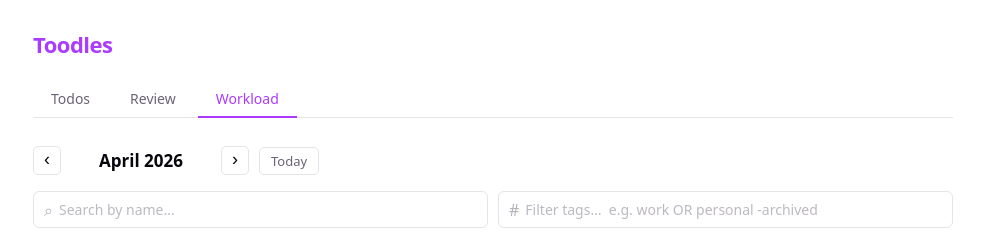
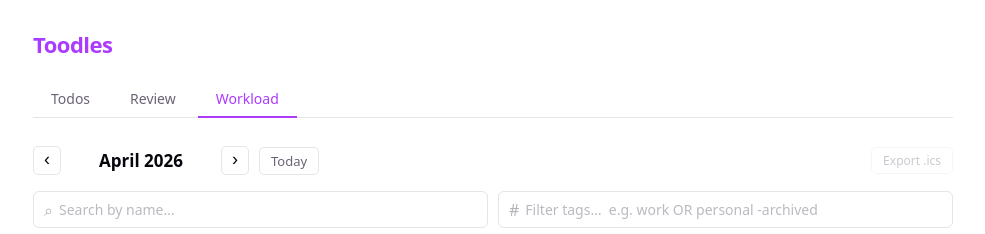
Before and after one commit to dennyabrain/toodles, a React (Vite) app: page / in a window 1280 px wide. Both pictures are taken after a click on the tab "Workload". Shown: the top 234 px of the page, without its empty margins (147-1132 px from the left). Built offline with nearby package versions, Linux system fonts and the light colour scheme.

Commit message:
feat: export .ics data

```diff
--- a/src/App.css
+++ b/src/App.css
@@ -668,6 +668,32 @@
   }
 }
 
+.cal-nav-spacer {
+  flex: 1;
+}
+
+.cal-export-btn {
+  background: none;
+  border: 1px solid var(--border);
+  border-radius: 5px;
+  cursor: pointer;
+  font-size: 12px;
+  font-family: var(--sans);
+  color: var(--text);
+  padding: 4px 11px;
+
+  &:hover:not(:disabled) {
+    background: var(--accent-bg);
+    border-color: var(--accent-border);
+    color: var(--accent);
+  }
+
+  &:disabled {
+    opacity: 0.35;
+    cursor: default;
+  }
+}
+
 .cal-filters {
   display: flex;
   gap: 10px;
--- a/src/components/WorkloadTab.jsx
+++ b/src/components/WorkloadTab.jsx
@@ -6,17 +6,17 @@ import { tagStyle, parseTagFilter } from '../utils/tags';
 const DAY_HEADERS = ['Mon', 'Tue', 'Wed', 'Thu', 'Fri', 'Sat', 'Sun'];
 const MAX_PER_DAY = 3;
 
-// Build 42-cell grid (6 weeks) starting from the Monday on/before the 1st.
+// ── Calendar helpers ─────────────────────────────────────────
+
 function getCalendarDays(year, month) {
   const firstDay = new Date(year, month, 1);
-  const startDow = firstDay.getDay(); // 0=Sun … 6=Sat
-  const startOffset = startDow === 0 ? 6 : startDow - 1; // steps back to Monday
+  const startDow = firstDay.getDay();
+  const startOffset = startDow === 0 ? 6 : startDow - 1;
   const todayStr = new Date().toDateString();
 
   return Array.from({ length: 42 }, (_, i) => {
     const d = new Date(year, month, 1 - startOffset + i);
     return {
-      date: d,
       dateStr: d.toDateString(),
       day: d.getDate(),
       isCurrentMonth: d.getMonth() === month,
@@ -29,14 +29,90 @@ function fmtTime(iso) {
   return new Date(iso).toLocaleTimeString([], { hour: 'numeric', minute: '2-digit' });
 }
 
-// ── Component ────────────────────────────────────────────────
+// ── ICS helpers ───────────────────────────────────────────────
+
+// "2026-04-04T14:30" or any ISO string → "20260404T103000Z" (UTC)
+function icsDate(iso) {
+  return new Date(iso)
+    .toISOString()
+    .replace(/[-:]/g, '')    // remove dashes and colons
+    .replace(/\.\d{3}/, ''); // remove milliseconds (keep trailing Z)
+}
+
+function escapeIcs(text) {
+  return String(text)
+    .replace(/\\/g, '\\\\')
+    .replace(/;/g, '\\;')
+    .replace(/,/g, '\\,')
+    .replace(/\n/g, '\\n');
+}
+
+// Returns duration in ms from a todo's estimate, defaulting to 1 hour.
+function estimateMs(estimate) {
+  if (!estimate) return 3_600_000;
+  const { value, unit } = estimate;
+  if (unit === 'minutes') return value * 60_000;
+  if (unit === 'hours')   return value * 3_600_000;
+  if (unit === 'days')    return value * 86_400_000;
+  return 3_600_000;
+}
+
+function buildIcs(monthTimeblocks, todosById, calName) {
+  const stamp = icsDate(new Date());
+
+  const events = monthTimeblocks.flatMap(tb => {
+    const todo = todosById.get(tb.todoId);
+    if (!todo) return [];
+
+    const startMs = new Date(tb.scheduledAt).getTime();
+    const endMs   = startMs + estimateMs(todo.estimate);
+
+    const descParts = [
+      todo.tags?.length  ? `Tags: ${todo.tags.join(', ')}` : '',
+      todo.deadline      ? `Deadline: ${new Date(todo.deadline).toLocaleString()}` : '',
+    ].filter(Boolean);
+
+    return [
+      'BEGIN:VEVENT',
+      `UID:toodles-${tb.id}@toodles`,
+      `DTSTAMP:${stamp}`,
+      `DTSTART:${icsDate(startMs)}`,
+      `DTEND:${icsDate(endMs)}`,
+      `SUMMARY:${escapeIcs(todo.title)}`,
+      ...(descParts.length ? [`DESCRIPTION:${escapeIcs(descParts.join('\n'))}`] : []),
+      'END:VEVENT',
+    ].join('\r\n');
+  });
+
+  return [
+    'BEGIN:VCALENDAR',
+    'VERSION:2.0',
+    'PRODID:-//Toodles//EN',
+    'CALSCALE:GREGORIAN',
+    `X-WR-CALNAME:${escapeIcs(calName)}`,
+    ...events,
+    'END:VCALENDAR',
+  ].join('\r\n');
+}
+
+function downloadFile(content, filename) {
+  const blob = new Blob([content], { type: 'text/calendar;charset=utf-8' });
+  const url  = URL.createObjectURL(blob);
+  const a    = document.createElement('a');
+  a.href     = url;
+  a.download = filename;
+  a.click();
+  URL.revokeObjectURL(url);
+}
+
+// ── Component ─────────────────────────────────────────────────
 
 export default function WorkloadTab() {
-  const [todos, setTodos]         = useState([]);
+  const [todos,      setTodos]      = useState([]);
   const [timeblocks, setTimeblocks] = useState([]);
-  const [tagQuery, setTagQuery]   = useState('');
-  const [nameQuery, setNameQuery] = useState('');
-  const [{ year, month }, setYM]  = useState(() => {
+  const [tagQuery,   setTagQuery]   = useState('');
+  const [nameQuery,  setNameQuery]  = useState('');
+  const [{ year, month }, setYM]    = useState(() => {
     const n = new Date();
     return { year: n.getFullYear(), month: n.getMonth() };
   });
@@ -75,11 +151,21 @@ export default function WorkloadTab() {
     return ids;
   }, [todos, tagFilterFn, nameQuery]);
 
-  // Map dateStr → sorted array of {timeblock + todo}
+  // Timeblocks for the current month that pass the filter (used for calendar + export)
+  const monthTimeblocks = useMemo(() => {
+    const first = new Date(year, month, 1).getTime();
+    const last  = new Date(year, month + 1, 0, 23, 59, 59, 999).getTime();
+    return timeblocks.filter(tb => {
+      if (!filteredTodoIds.has(tb.todoId)) return false;
+      const t = new Date(tb.scheduledAt).getTime();
+      return t >= first && t <= last;
+    });
+  }, [timeblocks, filteredTodoIds, year, month]);
+
+  // Map dateStr → sorted array of {timeblock + todo} for calendar rendering
   const timeblocksMap = useMemo(() => {
     const map = new Map();
-    for (const tb of timeblocks) {
-      if (!filteredTodoIds.has(tb.todoId)) continue;
+    for (const tb of monthTimeblocks) {
       const todo = todosById.get(tb.todoId);
       if (!todo) continue;
       const key = new Date(tb.scheduledAt).toDateString();
@@ -89,11 +175,18 @@ export default function WorkloadTab() {
     for (const arr of map.values())
       arr.sort((a, b) => new Date(a.scheduledAt) - new Date(b.scheduledAt));
     return map;
-  }, [timeblocks, filteredTodoIds, todosById]);
+  }, [monthTimeblocks, todosById]);
 
   const calDays    = useMemo(() => getCalendarDays(year, month), [year, month]);
   const monthLabel = new Date(year, month, 1).toLocaleDateString([], { month: 'long', year: 'numeric' });
   const hasFilters = tagQuery.trim() || nameQuery.trim();
+
+  // Export
+  const handleExport = () => {
+    const ics      = buildIcs(monthTimeblocks, todosById, `Toodles — ${monthLabel}`);
+    const filename = `toodles-${year}-${String(month + 1).padStart(2, '0')}.ics`;
+    downloadFile(ics, filename);
+  };
 
   return (
     <div className="workload-tab">
@@ -104,6 +197,17 @@ export default function WorkloadTab() {
         <h2 className="cal-month-title">{monthLabel}</h2>
         <button className="cal-nav-btn" onClick={nextMonth} aria-label="Next month">›</button>
         <button className="cal-today-btn" onClick={goToday}>Today</button>
+        <span className="cal-nav-spacer" />
+        <button
+          className="cal-export-btn"
+          onClick={handleExport}
+          disabled={monthTimeblocks.length === 0}
+          title={monthTimeblocks.length === 0
+            ? 'No timeblocks in this month to export'
+            : `Export ${monthTimeblocks.length} timeblock${monthTimeblocks.length !== 1 ? 's' : ''} as .ics`}
+        >
+          Export .ics{monthTimeblocks.length > 0 && ` (${monthTimeblocks.length})`}
+        </button>
       </div>
 
       {/* ── Filters ── */}
@@ -153,8 +257,8 @@ export default function WorkloadTab() {
         ))}
 
         {calDays.map(({ dateStr, day, isCurrentMonth, isToday }) => {
-          const events  = timeblocksMap.get(dateStr) ?? [];
-          const shown   = events.slice(0, MAX_PER_DAY);
+          const events   = timeblocksMap.get(dateStr) ?? [];
+          const shown    = events.slice(0, MAX_PER_DAY);
           const overflow = events.length - MAX_PER_DAY;
 
           return (
```
